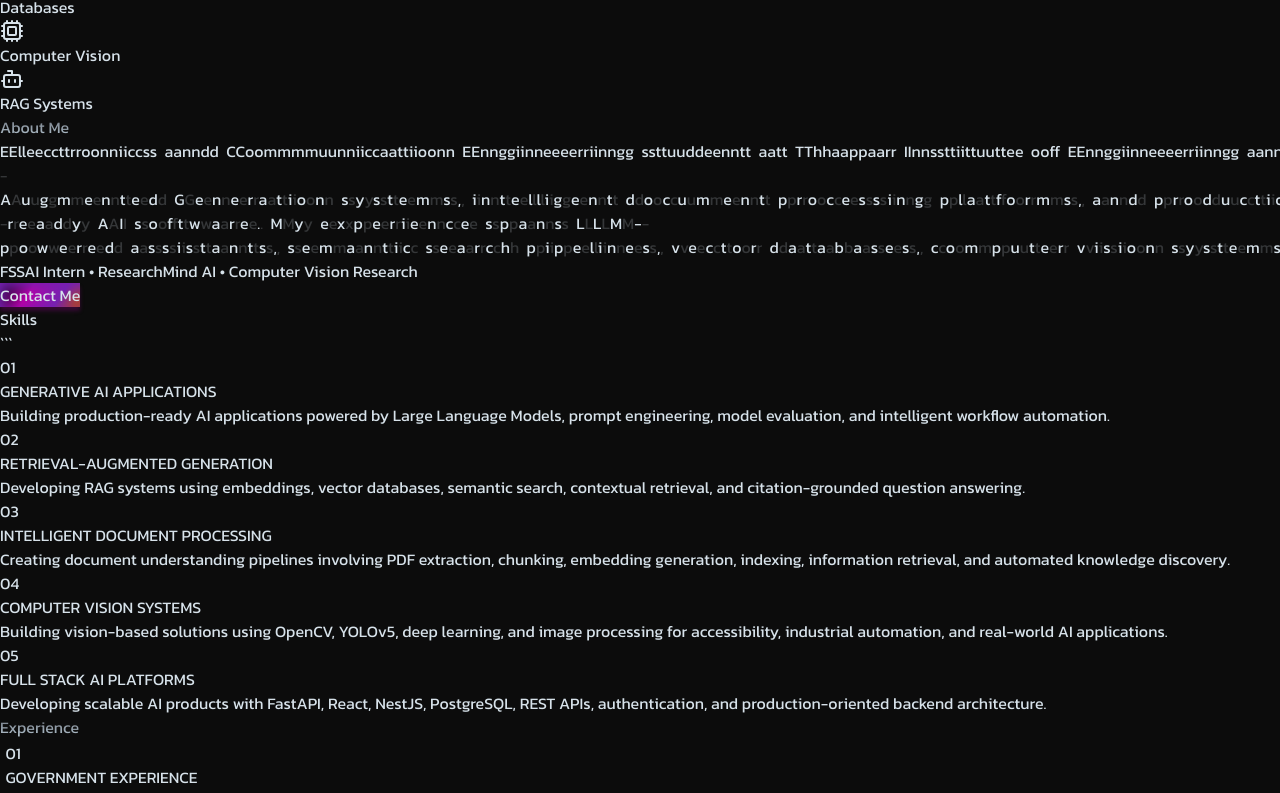
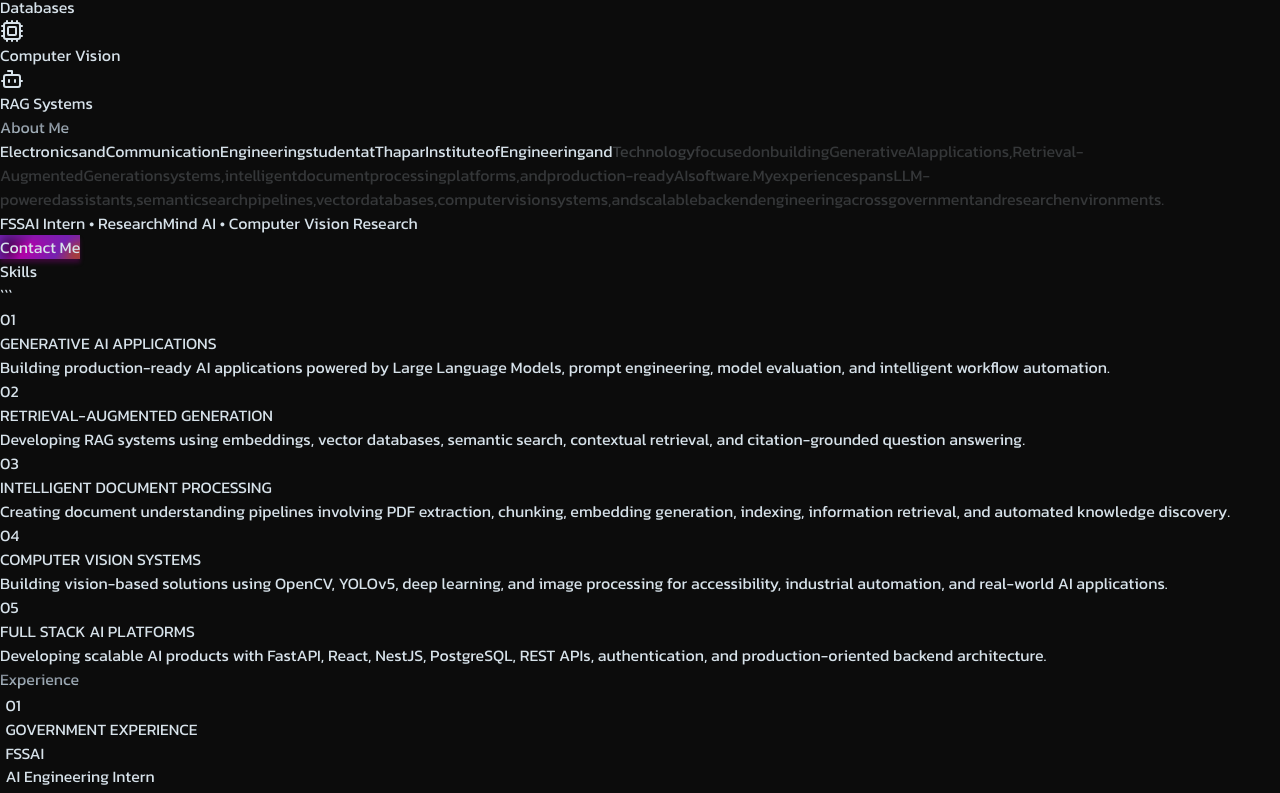
Before and after one commit to bunnycodes19/swapnil-portfolio, a React (Vite) app: page / in a window 1280 px wide. Shown: the part 7399-8192 px from the top of the page. Built offline with nearby package versions, Linux system fonts and the light colour scheme.

Commit message:
Portfolio redesign and GenAI alignment

```diff
--- a/src/components/AnimatedText.tsx
+++ b/src/components/AnimatedText.tsx
@@ -1,4 +1,3 @@
-
 import {
   motion,
   useScroll,
@@ -14,6 +13,7 @@ interface Props {
 
 export default function AnimatedText({
   text,
+  className = "",
 }: Props) {
   const ref =
     useRef<HTMLParagraphElement>(
@@ -29,31 +29,33 @@ export default function AnimatedText({
       ],
     });
 
-  const letters =
-    text.split("");
+  const words =
+    text.split(" ");
 
   return (
     <p
       ref={ref}
-      className="
+      className={`
         text-[#D7E2EA]
         font-medium
         text-center
         leading-relaxed
-      max-w-[700px]
+        max-w-[1000px]
+        mx-auto
         text-[clamp(1rem,2vw,1.35rem)]
-    "
+        ${className}
+      `}
     >
-      {letters.map(
-        (letter, index) => {
+      {words.map(
+        (word, index) => {
           const start =
             index /
-            letters.length;
+            words.length;
 
           const end =
             start +
             1 /
-              letters.length;
+              words.length;
 
           const opacity =
             useTransform(
@@ -63,34 +65,18 @@ export default function AnimatedText({
             );
 
           return (
-            <span
+            <motion.span
               key={index}
-              className="
-              relative
-              inline-block
-            "
-            >
-              <span className="invisible">
-                {letter === " "
-                  ? "\u00A0"
-                  : letter}
-              </span>
-
-              <motion.span
               style={{
                 opacity,
               }}
               className="
-                absolute
-                left-0
-                top-0
+                inline-block
+                mr-[0.35em]
               "
             >
-                {letter === " "
-                  ? "\u00A0"
-                  : letter}
+              {word}
             </motion.span>
-            </span>
           );
         }
       )}
```
Lines whose indentation alone changed are shown as unchanged.
